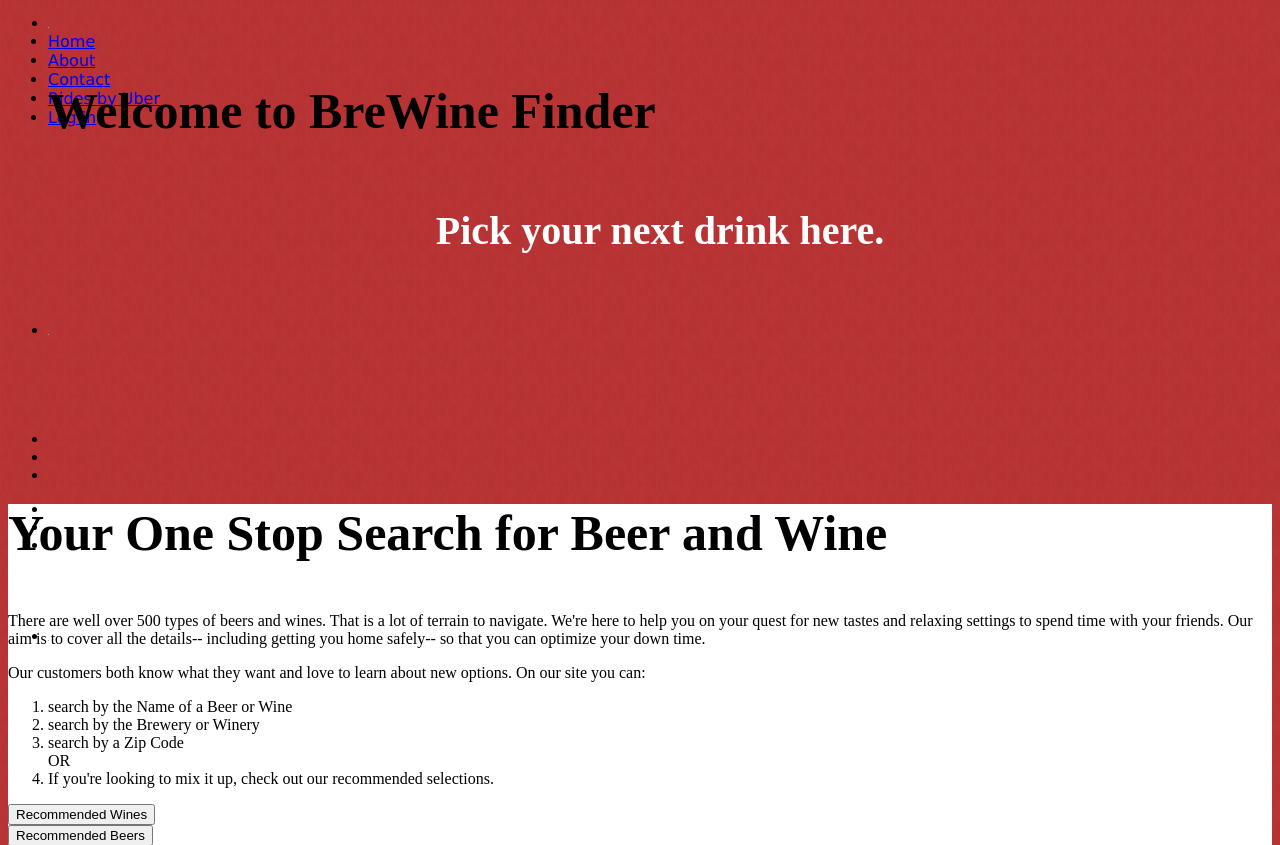
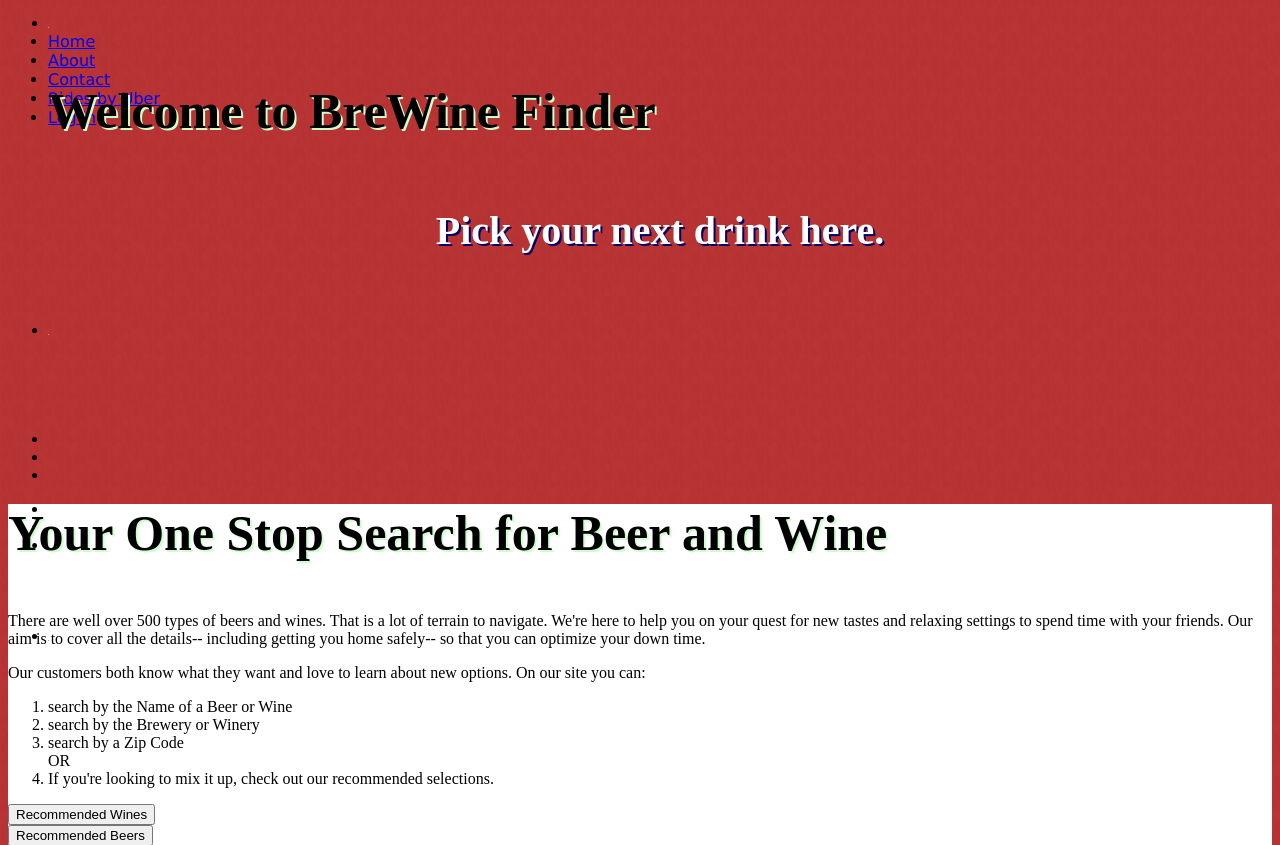
Before and after one commit to emeraldaly/frontEndBrew, a PHP site: page /index.php in a window 1280 px wide; the page is wider, and only the part inside the window is pictured. Shown: the part 110-955 px from the top of that part. Run offline with PHP 8.4, Linux system fonts and the light colour scheme; some libraries are stand-ins or nearby versions; grey boxes are pictures that could not be loaded.

Commit message:
added text shadow effect on css for more of an impact on the carousel

```diff
--- a/css/styles.css
+++ b/css/styles.css
@@ -76,11 +76,13 @@ div > h5 {
 h3 {
  color: black;
  font-size: 50px;
+ text-shadow: 2px 2px #ccffcc;
 }
 
 h5{
   color: white;
   font-size:40px;
+  text-shadow: 2px 2px #000066;
 }
 
 .row-search h5 {
```
